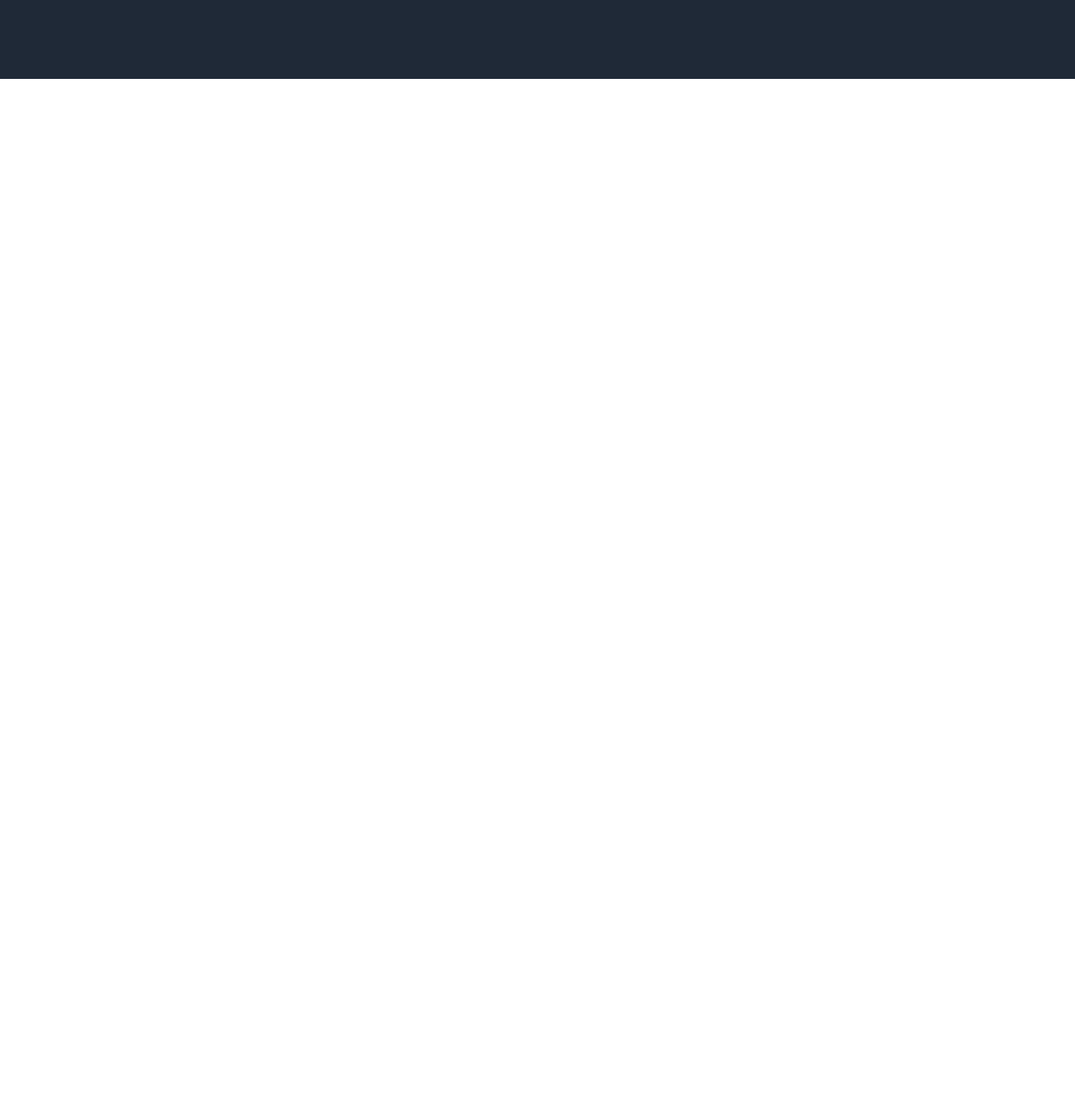
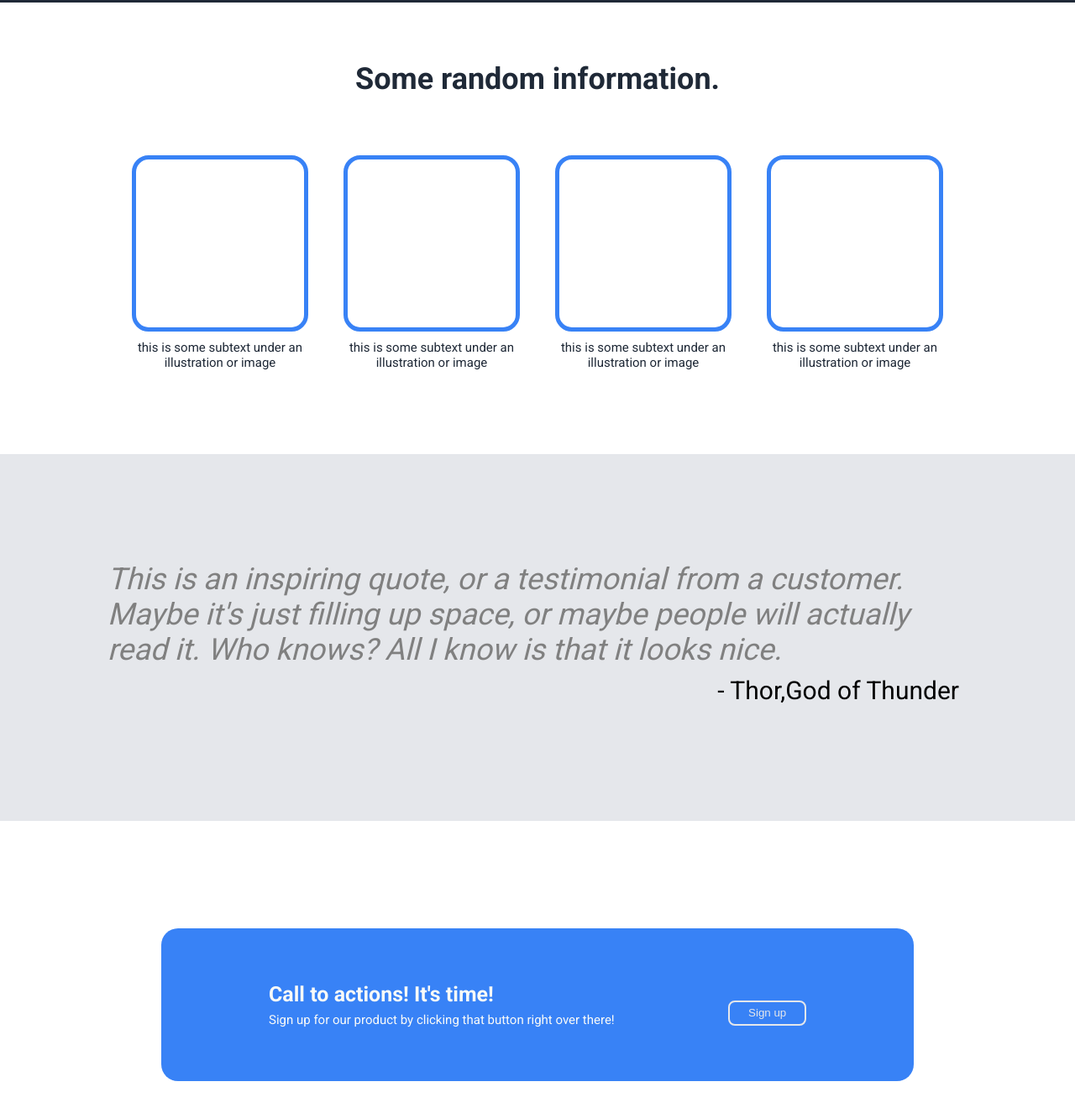
Before and after one commit to Lu-Uni50/Landing-Page, a plain HTML site: page index.html in a window 1280 px wide. Shown: the part 706-2032 px from the top of the page at 84% size. Before the commit the page ends 800 px from the top, so only its background shows below. Drawn offline with Linux system fonts and the light colour scheme.

Commit message:
completed

```diff
--- a/index.html
+++ b/index.html
@@ -7,6 +7,7 @@
     <link rel="stylesheet" href="style.css">
 </head>
 <body>
+    <!-- header and page01 -->
     <div class="body01">
         <div class="header">
             <div class="headerlogo">Header Logo</div>
@@ -16,7 +17,7 @@
                 <li><a href="#">header link three</a></li>
             </ul>
         </div>
-        <div class="container">
+        <div class="container01">
             <div class="left">
                 <div class="hero-main">This website is awesome</div>
                 <div class="hero-secondary">This website has some subtext that goes here under the main title. It's a smaller font and the color is lower contrast</div>
@@ -25,5 +26,44 @@
             <img src="pexels-kirandeep-singh-walia-13568449.jpg" alt="flying birds">
         </div>
     </div>
+
+    <!-- page02 -->
+    <div class="body02">
+        <div class="header">Some random information.</div>
+        <div class="container02">
+            <div class="block">
+                <div class="square"></div>
+                <div class="info">this is some subtext under an illustration or image</div>
+            </div>
+            <div class="block">
+                <div class="square"></div>
+                <div class="info">this is some subtext under an illustration or image</div>
+            </div>
+            <div class="block">
+                <div class="square"></div>
+                <div class="info">this is some subtext under an illustration or image</div>
+            </div>
+            <div class="block">
+                <div class="square"></div>
+                <div class="info">this is some subtext under an illustration or image</div>
+            </div>
+        </div>
+    </div>
+
+    <!-- page03 -->
+    <div class="body03">
+        <div class="quote">This is an inspiring quote, or a testimonial from a customer. Maybe it's just filling up space, or maybe people will actually read it. Who knows? All I know is that it looks nice.</div>
+        <div class="author">- Thor,God of Thunder</div>
+    </div>
+
+    <!-- footer -->
+    <div class="bigsquare">
+        <div class="left">
+            <div class="footerheader">Call to actions! It's time!</div>
+            <div class="footerinfo">Sign up for our product by clicking that button right over there!</div>
+        </div>
+        <button class="signup02">Sign up</button>
+    </div>
+
 </body>
 </html>
--- a/style.css
+++ b/style.css
@@ -10,10 +10,8 @@ body {
 
 /* page01 */
 .body01 {
+    padding: 0 10%;
     background-color: #1F2937;
-    padding: 0 10%;
-    height: 100vh;
-    overflow: auto;
 }
 
 .container01{
@@ -85,4 +83,104 @@ button{
     height: 30px;
     border-radius: 8px;
     margin-top: 20px;
+    border: 2px solid #3882f6;
 }
+
+/* page02 */
+.body02 {
+    padding: 0 10%;
+    background-color: white;
+    display: flex;
+    flex-direction: column;
+    align-items: center;
+}
+
+.header {
+    font-size: 36px;
+    font-weight: bolder;
+    color: #1F2937;
+    align-items: center;
+    padding: 70px 0;
+}
+
+.container02 {
+    display: flex;
+    padding: 0 100px;
+    gap: 5%;
+    justify-content: center;
+    padding-bottom: 100px;
+}
+
+.block {
+    display: flex;
+    flex-direction: column;
+}
+
+.square {
+    width: 200px;
+    height: 200px;
+    background-color: transparent;
+    border: 5px solid #3882f6;
+    border-radius: 20px;
+}
+
+.info {
+    font-size: 15px;
+    color: #1f2937;
+    text-align: center;
+    padding-top: 10px;
+}
+
+/* page03 */
+.body03 {
+    background-color: #e5e7eb;
+    padding: 10%;
+    display: flex;
+    flex-direction: column;
+    justify-content: center;
+    align-items: center;
+}
+
+.quote {
+    font-size: 36px;
+    font-style: italic;
+    color: gray;
+}
+
+.author {
+    padding: 10px;
+    font-size: 30px;
+    align-self: flex-end;
+}
+
+/* footer */
+.bigsquare {
+    background-color: #3882f6;
+    border-radius: 20px;
+    padding: 5% 10%;
+    margin: 10% 15%;
+    display: flex;
+    align-items: center;
+}
+
+.footerheader {
+    font-size: 25px;
+    font-weight: 600;
+    color: #f9faf8;
+}
+
+.footerinfo {
+    font-size: 15px;
+    color: #f9faf8;
+    padding-top: 7px;
+}
+
+.signup02 {
+    background-color: #3882f6;
+    color: #e5e7eb;
+    width: 100px;
+    height: 30px;
+    border-radius: 8px;
+    margin-top: 20px;
+    border: 2px solid #e5e7eb;
+}
```
